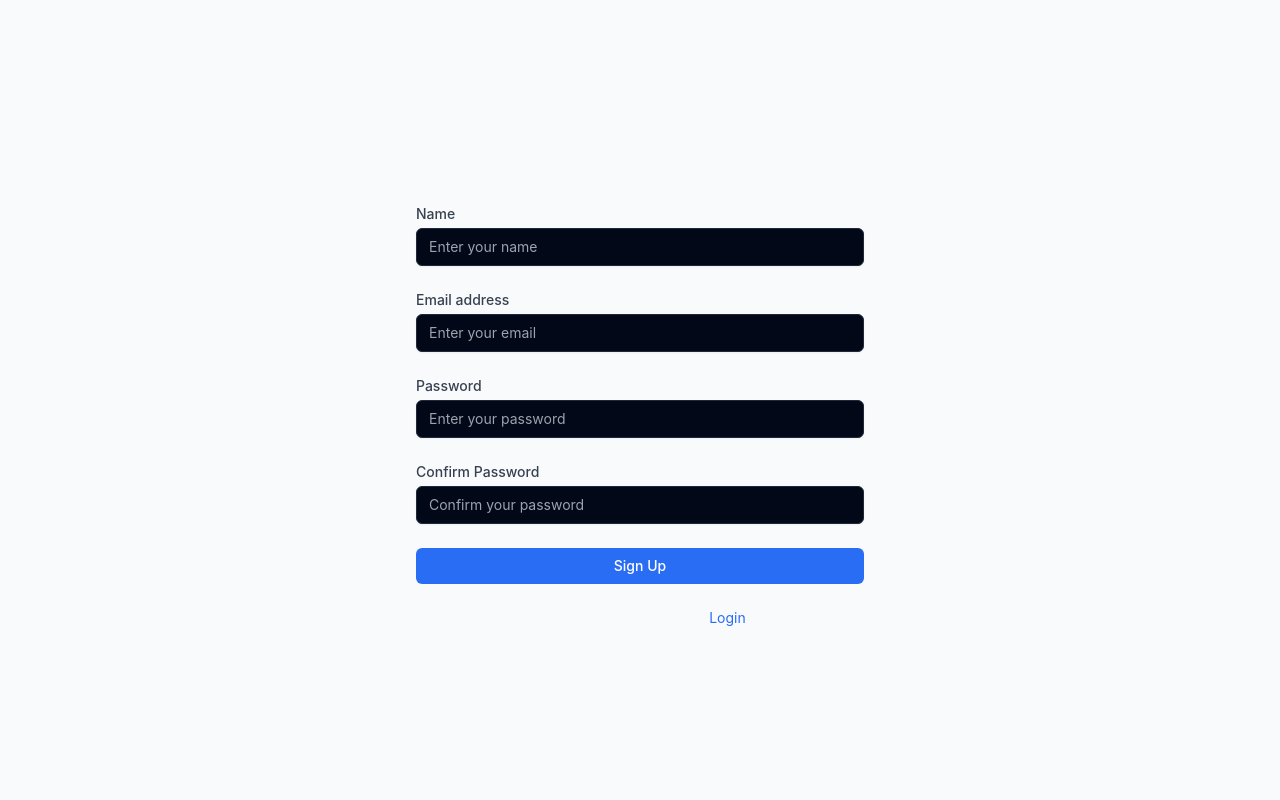
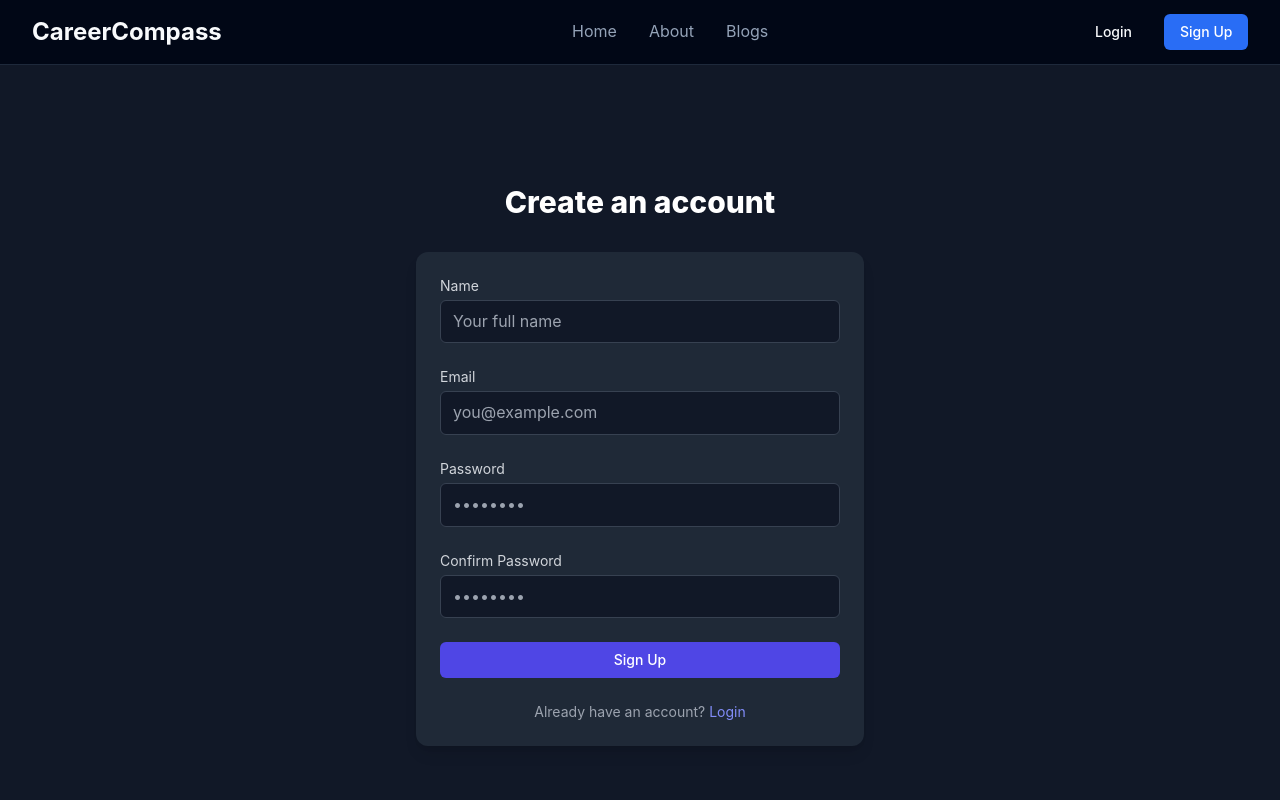
Before and after one commit to sandeep1404-praj/careerPath, a React (Vite) app in the folder frontend/: page /signup in a window 1280 px wide. Shown: the top 800 px of the page. Built offline with nearby package versions, Linux system fonts and the light colour scheme.

Commit message:
signup page ui

```diff
--- a/frontend/src/App.jsx
+++ b/frontend/src/App.jsx
@@ -1,5 +1,5 @@
+import { createBrowserRouter, RouterProvider } from "react-router-dom";
 import { QueryClient, QueryClientProvider } from "@tanstack/react-query";
-import { BrowserRouter, Routes, Route } from "react-router-dom";
 import { AuthProvider } from "@/contexts/AuthContext";
 import ProtectedRoute from "@/components/ProtectedRoute";
 import Index from "./pages/Index";
@@ -8,36 +8,46 @@ import Signup from "./pages/Signup";
 import VerifyEmail from "./pages/VerifyEmail";
 import Dashboard from "./pages/Dashboard";
 import NotFound from "./pages/NotFound";
-import ForgotPassword from '@/pages/ForgotPassword';
-import ResetPassword from '@/pages/ResetPassword';
+import ForgotPassword from "./pages/ForgotPassword";
+import ResetPassword from "./pages/ResetPassword";
+
+// optional layout wrapper
+import {AppLayout} from "./components/Layout/AppLayout";
 
 const queryClient = new QueryClient();
 
-const App = () => (
-  <QueryClientProvider client={queryClient}>
-    <AuthProvider>
-      <BrowserRouter>
-        <Routes>
-          <Route path="/" element={<Index />} />
-          <Route path="/login" element={<Login />} />
-          <Route path="/signup" element={<Signup />} />
-          <Route path="/verify-email" element={<VerifyEmail />} />
-          <Route
-            path="/dashboard"
-            element={
+const App = () => {
+  const router = createBrowserRouter([
+    {
+      path: "/",
+      element: <AppLayout />, // top-level layout
+      errorElement: <NotFound />,
+      children: [
+        { path: "/", element: <Index /> },
+        { path: "/login", element: <Login /> },
+        { path: "/signup", element: <Signup /> },
+        { path: "/verify-email", element: <VerifyEmail /> },
+        {
+          path: "/dashboard",
+          element: (
             <ProtectedRoute>
               <Dashboard />
             </ProtectedRoute>
-            }
-          />
-          <Route path="/forgot-password" element={<ForgotPassword />} />
-          <Route path="/reset-password" element={<ResetPassword />} />
-          {/* ADD ALL CUSTOM ROUTES ABOVE THE CATCH-ALL "*" ROUTE */}
-          <Route path="*" element={<NotFound />} />
-        </Routes>
-      </BrowserRouter>
+          ),
+        },
+        { path: "/forgot-password", element: <ForgotPassword /> },
+        { path: "/reset-password", element: <ResetPassword /> },
+      ],
+    },
+  ]);
+
+  return (
+    <QueryClientProvider client={queryClient}>
+      <AuthProvider>
+        <RouterProvider router={router} />
       </AuthProvider>
     </QueryClientProvider>
   );
+};
 
 export default App;
--- /dev/null
+++ b/frontend/src/components/Layout/AppLayout.jsx
@@ -0,0 +1,13 @@
+import { Outlet } from "react-router-dom";
+import { Navbar } from "../Navbar";
+import Footer from "../Footer";
+
+export const AppLayout = () => {
+    return (
+        <div>
+            <Navbar />
+            <Outlet />
+            <Footer />
+        </div>
+    )
+};
--- a/frontend/src/pages/Dashboard.jsx
+++ b/frontend/src/pages/Dashboard.jsx
@@ -12,8 +12,8 @@ const Dashboard = () => {
 
   return (
     <div className="min-h-screen bg-gray-50">
-      {/* Header */}
-      <Navbar />
+      {/* Header
+      <Navbar /> */}
 
       {/* Main Content */}
       <main className="max-w-7xl mx-auto py-6 sm:px-6 lg:px-8">
--- a/frontend/src/pages/Index.jsx
+++ b/frontend/src/pages/Index.jsx
@@ -6,13 +6,12 @@ import RoadmapPreviewSection from "@/components/RoadmapPreviewSection";
 import BlogSection from "@/components/BlogSection";
 import CTASection from "@/components/CTASection";
 import ChatbotButton from "@/components/ChatbotButton";
-import Footer from "@/components/Footer";
-import { Navbar } from "../components/Navbar";
+// import Footer from "@/components/Footer";
+// import { Navbar } from "../components/Navbar";
 
 const Index = () => {
   return (
     <div className="min-h-screen">
-      <Navbar />
       <HeroSection />
       <AboutSection />
       <FeaturesSection />
@@ -21,7 +20,6 @@ const Index = () => {
       <BlogSection />
       <CTASection />
       <ChatbotButton />
-      <Footer />
     </div>
   );
 };
--- a/frontend/src/pages/Signup.jsx
+++ b/frontend/src/pages/Signup.jsx
@@ -1,55 +1,57 @@
-import { useState } from 'react';
-import { Link, useNavigate } from 'react-router-dom';
-import { Button } from '@/components/ui/Button';
-import { useAuth } from '@/contexts/AuthContext';
+import { useState } from "react";
+import { Link, useNavigate } from "react-router-dom";
+import { motion, AnimatePresence } from "framer-motion";
+import { Button } from "@/components/ui/Button";
+import { useAuth } from "@/contexts/AuthContext";
 
 const Signup = () => {
   const [formData, setFormData] = useState({
-    name: '',
-    email: '',
-    password: '',
-    confirmPassword: '',
-    otp: '',
+    name: "",
+    email: "",
+    password: "",
+    confirmPassword: "",
+    otp: "",
   });
   const [loading, setLoading] = useState(false);
-  const [error, setError] = useState('');
-  const [success, setSuccess] = useState('');
-  const [step, setStep] = useState('signup'); // 'signup' or 'otp'
+  const [error, setError] = useState("");
+  const [success, setSuccess] = useState("");
+  const [step, setStep] = useState("signup"); // "signup" or "otp"
 
   const { signup, verifySignupOtp } = useAuth();
   const navigate = useNavigate();
 
   const handleChange = (e) => {
-    setFormData({
-      ...formData,
-      [e.target.name]: e.target.value,
-    });
-    setError('');
-    setSuccess('');
+    setFormData({ ...formData, [e.target.name]: e.target.value });
+    setError("");
+    setSuccess("");
   };
 
   const handleSubmit = async (e) => {
     e.preventDefault();
     setLoading(true);
-    setError('');
-    setSuccess('');
+    setError("");
+    setSuccess("");
 
     if (formData.password !== formData.confirmPassword) {
-      setError('Passwords do not match');
+      setError("Passwords do not match");
       setLoading(false);
       return;
     }
 
     try {
-      const result = await signup(formData.name, formData.email, formData.password);
+      const result = await signup(
+        formData.name,
+        formData.email,
+        formData.password
+      );
       if (result.success) {
         setSuccess(result.message);
-        setStep('otp');
+        setStep("otp");
       } else {
         setError(result.error);
       }
-    } catch (error) {
-      setError('Unable to connect to server. Please try again later.');
+    } catch {
+      setError("Unable to connect to server. Please try again later.");
     }
     setLoading(false);
   };
@@ -57,31 +59,51 @@ const Signup = () => {
   const handleVerifyOtp = async (e) => {
     e.preventDefault();
     setLoading(true);
-    setError('');
-    setSuccess('');
+    setError("");
+    setSuccess("");
     try {
       const result = await verifySignupOtp(formData.email, formData.otp);
       if (result.success) {
         setSuccess(result.message);
         setTimeout(() => {
-          navigate('/login');
+          navigate("/login");
         }, 1500);
       } else {
-        setError(result.error || 'OTP verification failed');
+        setError(result.error || "OTP verification failed");
       }
-    } catch (error) {
-      setError(error.message || 'Unable to connect to server. Please try again later.');
+    } catch (err) {
+      setError(
+        err.message || "Unable to connect to server. Please try again later."
+      );
     }
     setLoading(false);
   };
 
   return (
-    <div className="min-h-screen flex items-center justify-center bg-gray-50 py-12 px-4 sm:px-6 lg:px-8">
-      <div className="max-w-md w-full space-y-8">
-        {step === 'signup' ? (
-          <form className="mt-8 space-y-6" onSubmit={handleSubmit}>
+    <div className="min-h-screen flex items-center justify-center bg-gray-900 px-4 sm:px-6 lg:px-8">
+      <div className="w-full max-w-md">
+        <motion.h2
+          initial={{ opacity: 0, y: -20 }}
+          animate={{ opacity: 1, y: 0 }}
+          transition={{ duration: 0.6 }}
+          className="text-center text-3xl font-extrabold text-white"
+        >
+          {step === "signup" ? "Create an account" : "Verify Your Email"}
+        </motion.h2>
+
+        <AnimatePresence mode="wait">
+          {step === "signup" ? (
+            <motion.form
+              key="signup-form"
+              initial={{ opacity: 0, x: 80 }}
+              animate={{ opacity: 1, x: 0 }}
+              exit={{ opacity: 0, x: -80 }}
+              transition={{ duration: 0.5 }}
+              onSubmit={handleSubmit}
+              className="mt-8 space-y-6 bg-gray-800 p-6 rounded-xl shadow-lg"
+            >
               <div>
-              <label htmlFor="name" className="block text-sm font-medium text-gray-700">Name</label>
+                <label className="block text-sm text-gray-300">Name</label>
                 <input
                   id="name"
                   name="name"
@@ -89,12 +111,12 @@ const Signup = () => {
                   required
                   value={formData.name}
                   onChange={handleChange}
-                className="mt-1 w-full px-3 py-2 border rounded-md shadow-sm focus:ring-primary focus:border-primary sm:text-sm"
-                placeholder="Enter your name"
+                  className="mt-1 w-full px-3 py-2 bg-gray-900 border border-gray-700 rounded-md text-white focus:ring-indigo-500 focus:border-indigo-500"
+                  placeholder="Your full name"
                 />
               </div>
               <div>
-              <label htmlFor="email" className="block text-sm font-medium text-gray-700">Email address</label>
+                <label className="block text-sm text-gray-300">Email</label>
                 <input
                   id="email"
                   name="email"
@@ -102,12 +124,12 @@ const Signup = () => {
                   required
                   value={formData.email}
                   onChange={handleChange}
-                className="mt-1 w-full px-3 py-2 border rounded-md shadow-sm focus:ring-primary focus:border-primary sm:text-sm"
-                placeholder="Enter your email"
+                  className="mt-1 w-full px-3 py-2 bg-gray-900 border border-gray-700 rounded-md text-white focus:ring-indigo-500 focus:border-indigo-500"
+                  placeholder="you@example.com"
                 />
               </div>
               <div>
-              <label htmlFor="password" className="block text-sm font-medium text-gray-700">Password</label>
+                <label className="block text-sm text-gray-300">Password</label>
                 <input
                   id="password"
                   name="password"
@@ -115,12 +137,14 @@ const Signup = () => {
                   required
                   value={formData.password}
                   onChange={handleChange}
-                className="mt-1 w-full px-3 py-2 border rounded-md shadow-sm focus:ring-primary focus:border-primary sm:text-sm"
-                placeholder="Enter your password"
+                  className="mt-1 w-full px-3 py-2 bg-gray-900 border border-gray-700 rounded-md text-white focus:ring-indigo-500 focus:border-indigo-500"
+                  placeholder="••••••••"
                 />
               </div>
               <div>
-              <label htmlFor="confirmPassword" className="block text-sm font-medium text-gray-700">Confirm Password</label>
+                <label className="block text-sm text-gray-300">
+                  Confirm Password
+                </label>
                 <input
                   id="confirmPassword"
                   name="confirmPassword"
@@ -128,71 +152,95 @@ const Signup = () => {
                   required
                   value={formData.confirmPassword}
                   onChange={handleChange}
-                className="mt-1 w-full px-3 py-2 border rounded-md shadow-sm focus:ring-primary focus:border-primary sm:text-sm"
-                placeholder="Confirm your password"
+                  className="mt-1 w-full px-3 py-2 bg-gray-900 border border-gray-700 rounded-md text-white focus:ring-indigo-500 focus:border-indigo-500"
+                  placeholder="••••••••"
                 />
               </div>
-            {error && <div className="bg-red-100 text-red-700 px-4 py-2 rounded">{error}</div>}
-            {success && <div className="bg-green-100 text-green-700 px-4 py-2 rounded">{success}</div>}
+
+              {error && (
+                <div className="bg-red-600/20 text-red-400 px-4 py-2 rounded">
+                  {error}
+                </div>
+              )}
+              {success && (
+                <div className="bg-green-600/20 text-green-400 px-4 py-2 rounded">
+                  {success}
+                </div>
+              )}
+
+              <Button
+                type="submit"
+                disabled={loading}
+                className="w-full bg-indigo-600 hover:bg-indigo-700 text-white"
+              >
+                {loading ? "Signing up..." : "Sign Up"}
+              </Button>
+
+              <motion.div
+                initial={{ opacity: 0 }}
+                animate={{ opacity: 1 }}
+                className="text-sm text-center text-gray-400"
+              >
+                Already have an account?{" "}
+                <Link
+                  to="/login"
+                  className="text-indigo-400 hover:text-indigo-300 transition-colors"
+                >
+                  Login
+                </Link>
+              </motion.div>
+            </motion.form>
+          ) : (
+            <motion.form
+              key="otp-form"
+              initial={{ opacity: 0, x: -80 }}
+              animate={{ opacity: 1, x: 0 }}
+              exit={{ opacity: 0, x: 80 }}
+              transition={{ duration: 0.5 }}
+              onSubmit={handleVerifyOtp}
+              className="mt-8 space-y-6 bg-gray-800 p-6 rounded-xl shadow-lg"
+            >
               <div>
-              <Button type="submit" disabled={loading} className="w-full">
-                {loading ? 'Signing up...' : 'Sign Up'}
-              </Button>
-            </div>
-            <div className="text-sm text-center">
-              Already have an account?{' '}
-              <Link to="/login" className="text-primary hover:underline">Login</Link>
-            </div>
-          </form>
-        ) : (
-          <form className="mt-8 space-y-6" onSubmit={handleVerifyOtp}>
-            <div>
-              <label htmlFor="otp" className="block text-sm font-medium text-gray-700">
+                <label className="block text-sm text-gray-300">
                   Enter OTP sent to your email
                 </label>
                 <input
                   id="otp"
                   name="otp"
                   type="text"
-                autoComplete="one-time-code"
                   required
                   value={formData.otp}
                   onChange={handleChange}
                   maxLength="6"
-                className="mt-1 block w-full px-4 py-3 border border-gray-300 rounded-md text-center text-xl focus:ring-primary focus:border-primary"
+                  className="mt-1 w-full px-4 py-3 text-center text-xl bg-gray-900 border border-gray-700 rounded-md text-white focus:ring-indigo-500 focus:border-indigo-500"
                   placeholder="000000"
                 />
               </div>
-            {error && <div className="bg-red-100 text-red-700 px-4 py-2 rounded">{error}</div>}
-            {success && <div className="bg-green-100 text-green-700 px-4 py-2 rounded">{success}</div>}
-            <div>
-              <Button type="submit" disabled={loading} className="w-full">
-                {loading ? 'Verifying...' : 'Verify OTP'}
+
+              {error && (
+                <div className="bg-red-600/20 text-red-400 px-4 py-2 rounded">
+                  {error}
+                </div>
+              )}
+              {success && (
+                <div className="bg-green-600/20 text-green-400 px-4 py-2 rounded">
+                  {success}
+                </div>
+              )}
+
+              <Button
+                type="submit"
+                disabled={loading}
+                className="w-full bg-indigo-600 hover:bg-indigo-700 text-white"
+              >
+                {loading ? "Verifying..." : "Verify OTP"}
               </Button>
-            </div>
-          </form>
+            </motion.form>
           )}
+        </AnimatePresence>
       </div>
     </div>
   );
 };
 
 export default Signup;
-
-const verifySignupOtp = async (email, otp) => {
-  try {
-    const res = await fetch('/api/auth/verify-signup-otp', {
-      method: 'POST',
-      headers: { 'Content-Type': 'application/json' },
-      body: JSON.stringify({ email, otp }),
-    });
-    const data = await res.json();
-    if (res.ok) {
-      return { success: true, message: data.message };
-    } else {
-      return { success: false, error: data.message || 'OTP verification failed' };
-    }
-  } catch (err) {
-    return { success: false, error: 'Unable to connect to server. Please try again later.' };
-  }
-};
```
Lines whose indentation alone changed are shown as unchanged.
